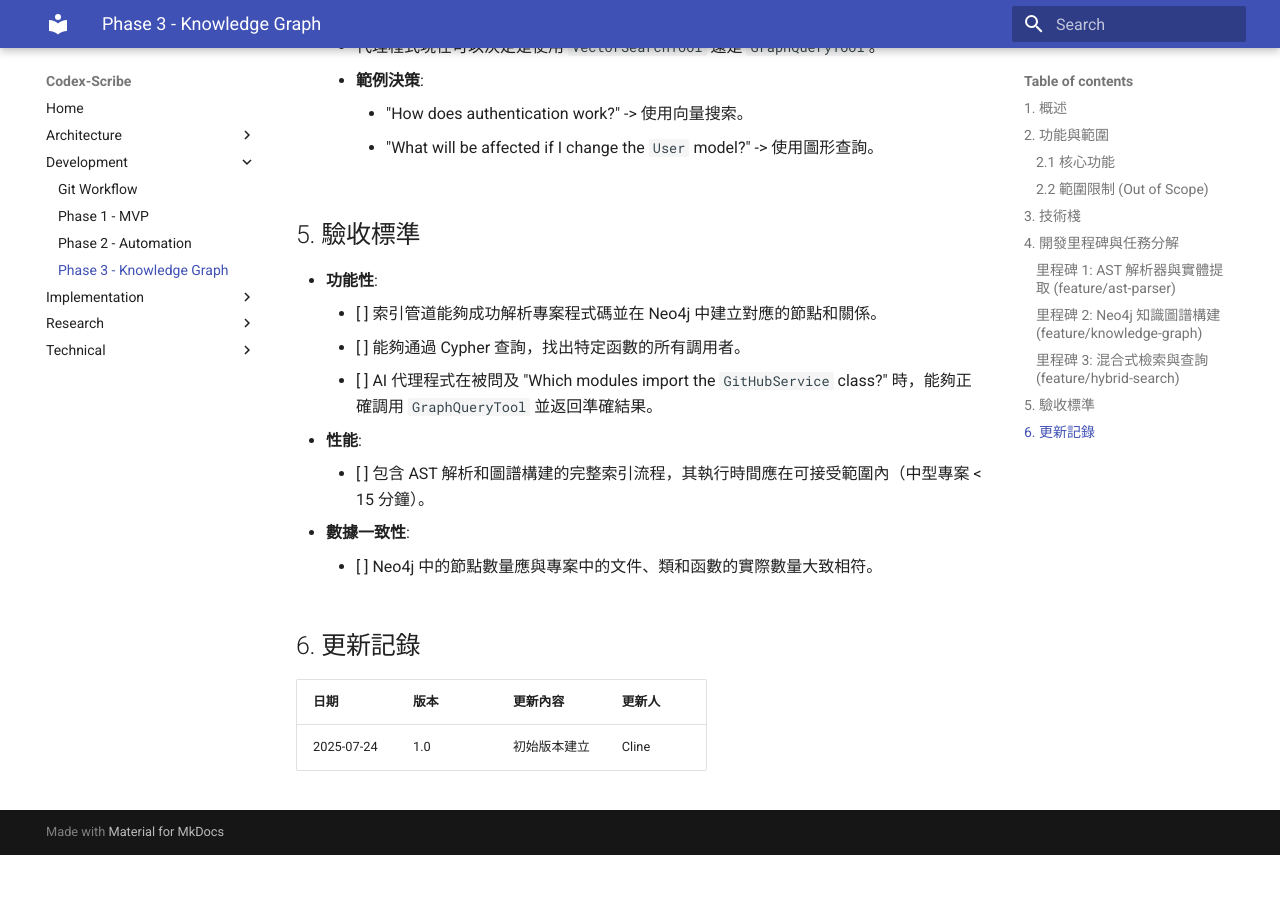
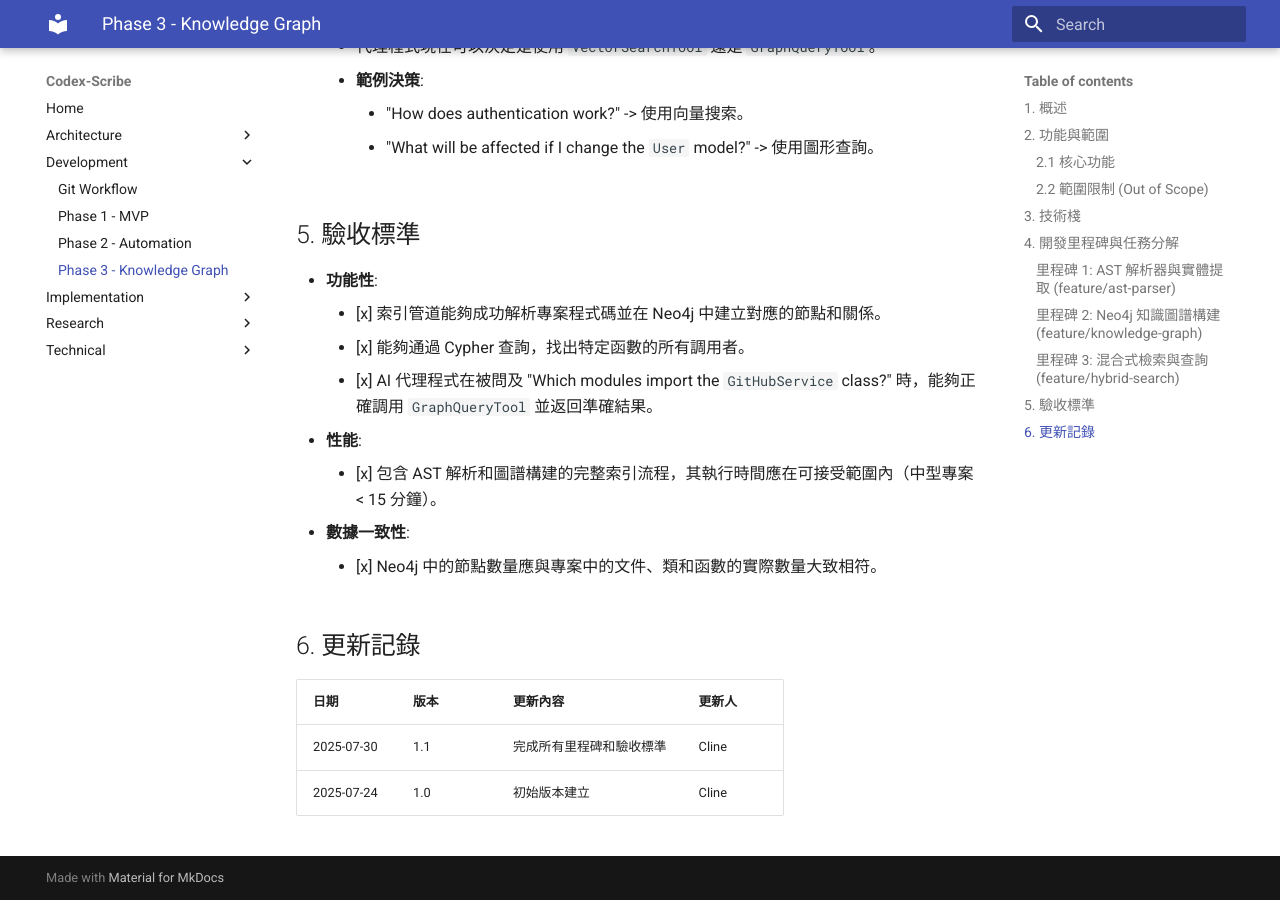
Before and after one commit to hao0608/Codex-Scribe, an MkDocs documentation site: the page built from docs/development/phase-3-knowledge-graph.md, in a window 1280 px wide and 900 px high, scrolled down 2555 px. Built offline with MkDocs 1.6.1 and Material for MkDocs 9.7.7, drawn with Linux system fonts in a browser that asks for light colours; before the commit the page ends 3410 px from its top, so only the background shows below that.

Commit message:
docs: update acceptance criteria to reflect completed milestones

```diff
--- a/docs/development/phase-3-knowledge-graph.md
+++ b/docs/development/phase-3-knowledge-graph.md
@@ -79,16 +79,17 @@
 ## 5. 驗收標準
 
 - **功能性**:
-    - [ ] 索引管道能夠成功解析專案程式碼並在 Neo4j 中建立對應的節點和關係。
-    - [ ] 能夠通過 Cypher 查詢，找出特定函數的所有調用者。
-    - [ ] AI 代理程式在被問及 "Which modules import the `GitHubService` class?" 時，能夠正確調用 `GraphQueryTool` 並返回準確結果。
+    - [x] 索引管道能夠成功解析專案程式碼並在 Neo4j 中建立對應的節點和關係。
+    - [x] 能夠通過 Cypher 查詢，找出特定函數的所有調用者。
+    - [x] AI 代理程式在被問及 "Which modules import the `GitHubService` class?" 時，能夠正確調用 `GraphQueryTool` 並返回準確結果。
 - **性能**:
-    - [ ] 包含 AST 解析和圖譜構建的完整索引流程，其執行時間應在可接受範圍內（中型專案 < 15 分鐘）。
+    - [x] 包含 AST 解析和圖譜構建的完整索引流程，其執行時間應在可接受範圍內（中型專案 < 15 分鐘）。
 - **數據一致性**:
-    - [ ] Neo4j 中的節點數量應與專案中的文件、類和函數的實際數量大致相符。
+    - [x] Neo4j 中的節點數量應與專案中的文件、類和函數的實際數量大致相符。
 
 ## 6. 更新記錄
 
 | 日期       | 版本 | 更新內容           | 更新人 |
 |------------|------|--------------------|--------|
+| 2025-07-30 | 1.1  | 完成所有里程碑和驗收標準 | Cline  |
 | 2025-07-24 | 1.0  | 初始版本建立       | Cline  |
```
